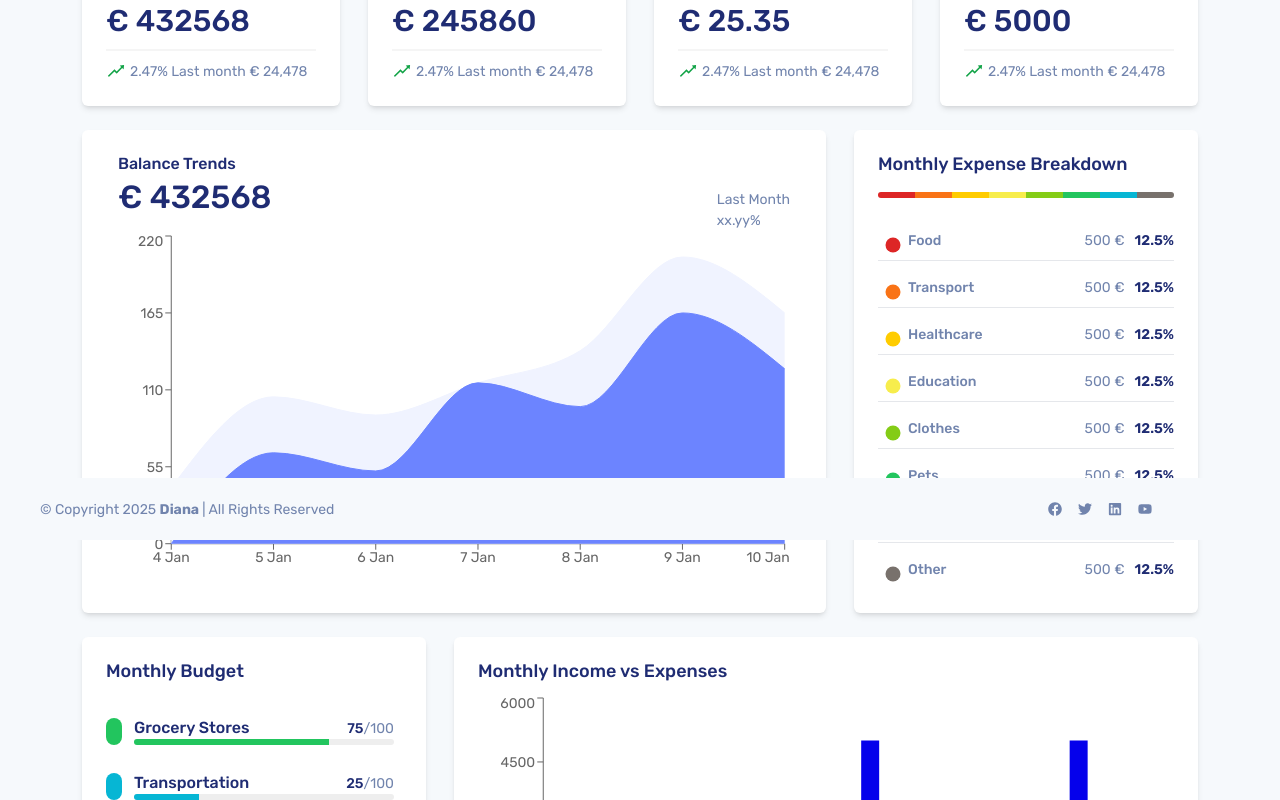
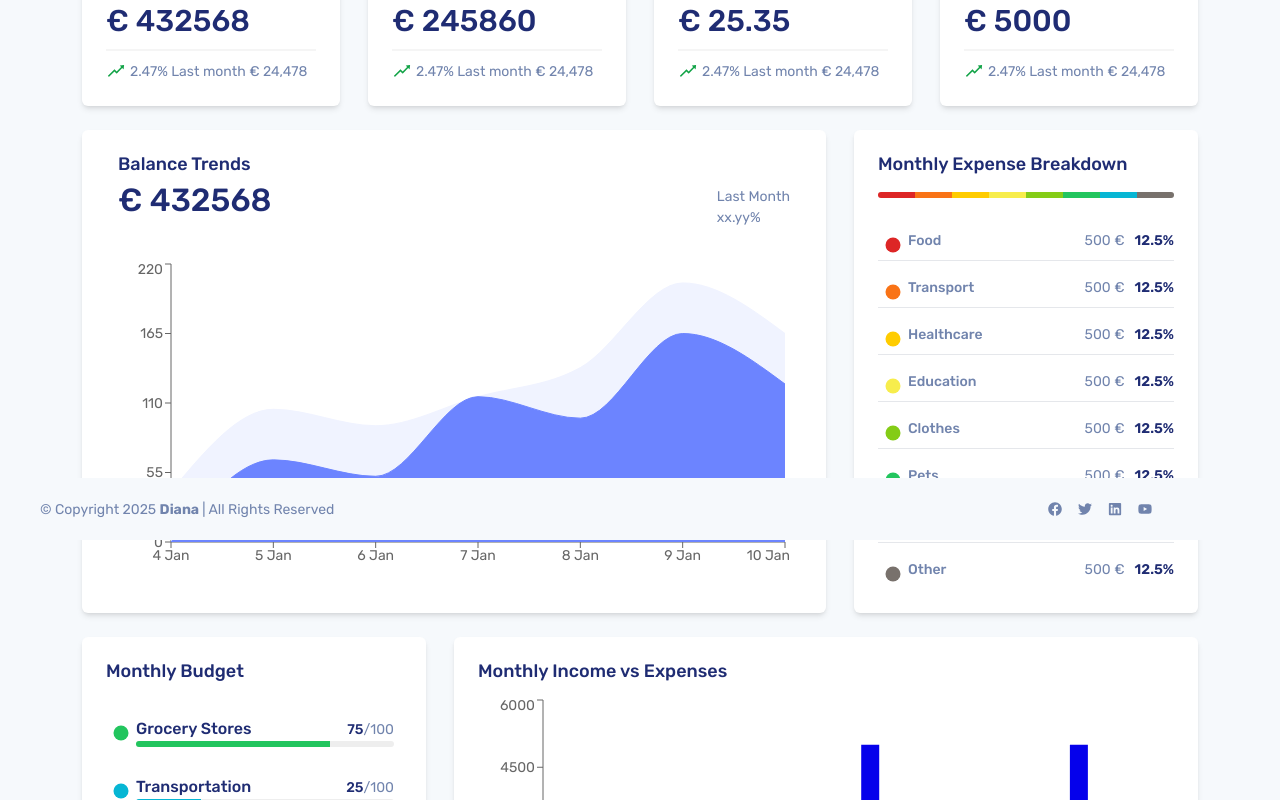
Before and after one commit to DianaPrunila/financial-tracker-app, a React (Vite) app: page / in a window 1280 px wide. Shown: the part 260-1060 px from the top of the page. Built offline with nearby package versions, Linux system fonts and the light colour scheme.

Commit message:
Balance trends graph

```diff
--- a/src/pages/Dashboard.tsx
+++ b/src/pages/Dashboard.tsx
@@ -21,6 +21,7 @@ import {
   AreaChart,
   Bar,
   BarChart,
+  CartesianGrid,
   ResponsiveContainer,
   XAxis,
   YAxis,
@@ -242,26 +243,26 @@ const Dashboard = () => {
           ))}
         </Row>
 
-        <Row id="outer-frame-second-row" className="mt-4 w-full gap-7 px-0">
+        <Row id="outer-frame-second-row" className="mt-4 w-full gap-7">
           <Col id="balance-trends-col" xs={12} lg={8}>
             <Row
               id="outer-frame-balance-trends"
-              className="h-full rounded-md bg-white p-4 shadow-md"
+              className="h-full rounded-md bg-white p-4 pb-0 shadow-md"
             >
               <div
                 id="balance-trends-frame-up"
                 className="flex justify-between"
               >
                 <div id="balance-trends-frame-left">
-                  <h6 id="title-balance-trends" className="text-big">
+                  <h4 id="title-balance-trends" className="text-big">
                     Balance Trends
-                  </h6>
+                  </h4>
                   <p className="text-[2rem] font-medium text-big">€ 432568</p>
                 </div>
 
                 <div
                   id="balance-trends-frame-right"
-                  className="flex flex-col justify-end"
+                  className="flex flex-col justify-center"
                 >
                   <p id="last-month" className=" ">
                     Last Month
@@ -269,12 +270,13 @@ const Dashboard = () => {
                   <p id="balance-trends-percentage">xx.yy%</p>
                 </div>
               </div>
-              <div id="line-chart" className="h-[80%] pl-0">
-                <ResponsiveContainer>
-                  <AreaChart data={trends}>
+
+              <div id="line-chart" className="flex pl-0">
+                <ResponsiveContainer height="90%">
+                  <AreaChart data={trends} className="">
                     <XAxis dataKey="month" />
+
                     <YAxis />
-
                     <Tooltip />
                     <Area
                       type="monotone"
@@ -368,11 +370,11 @@ const Dashboard = () => {
                   className="mr-2 mt-7 flex"
                 >
                   <div
-                    id="budgets-left"
-                    className="mr-3 rounded-full p-2 text-base text-white"
-                    style={{ backgroundColor: b.iconColor }}
+                    id="dots"
+                    className="text-3xl"
+                    style={{ color: b.iconColor }}
                   >
-                    {b.icon}
+                    <GoDotFill />
                   </div>
                   <div
                     id="budgets-right"
```
